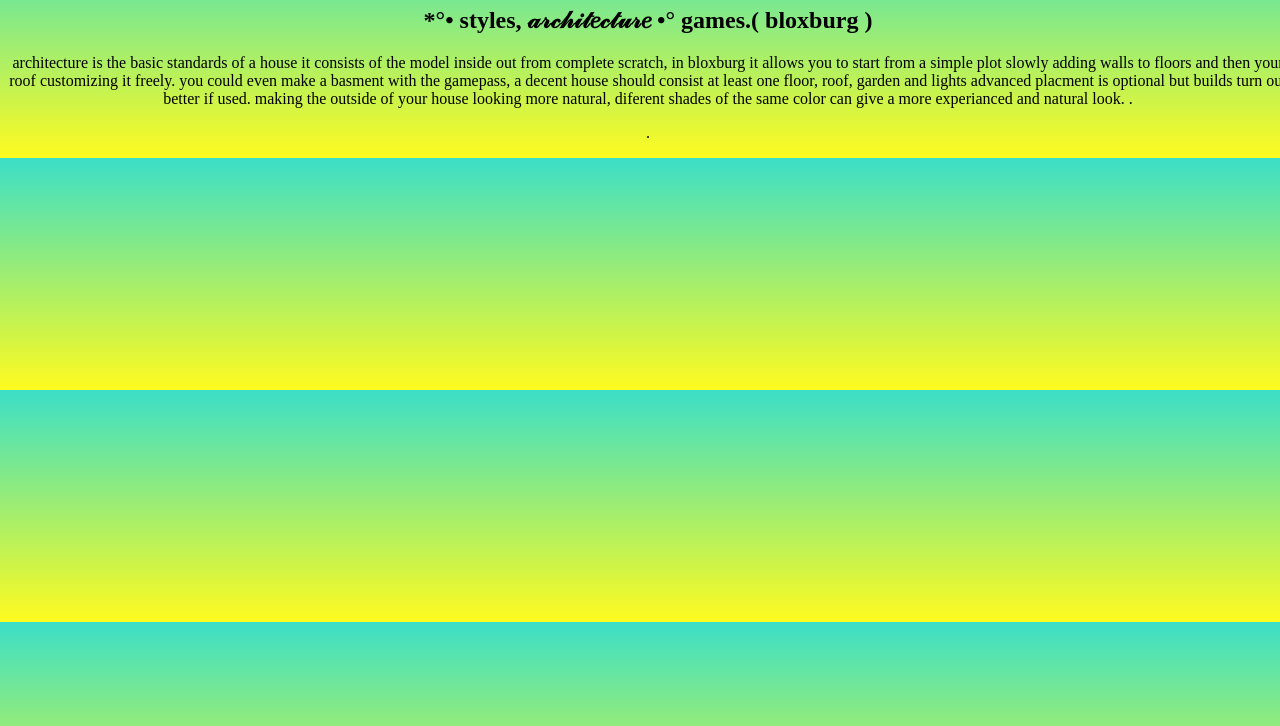
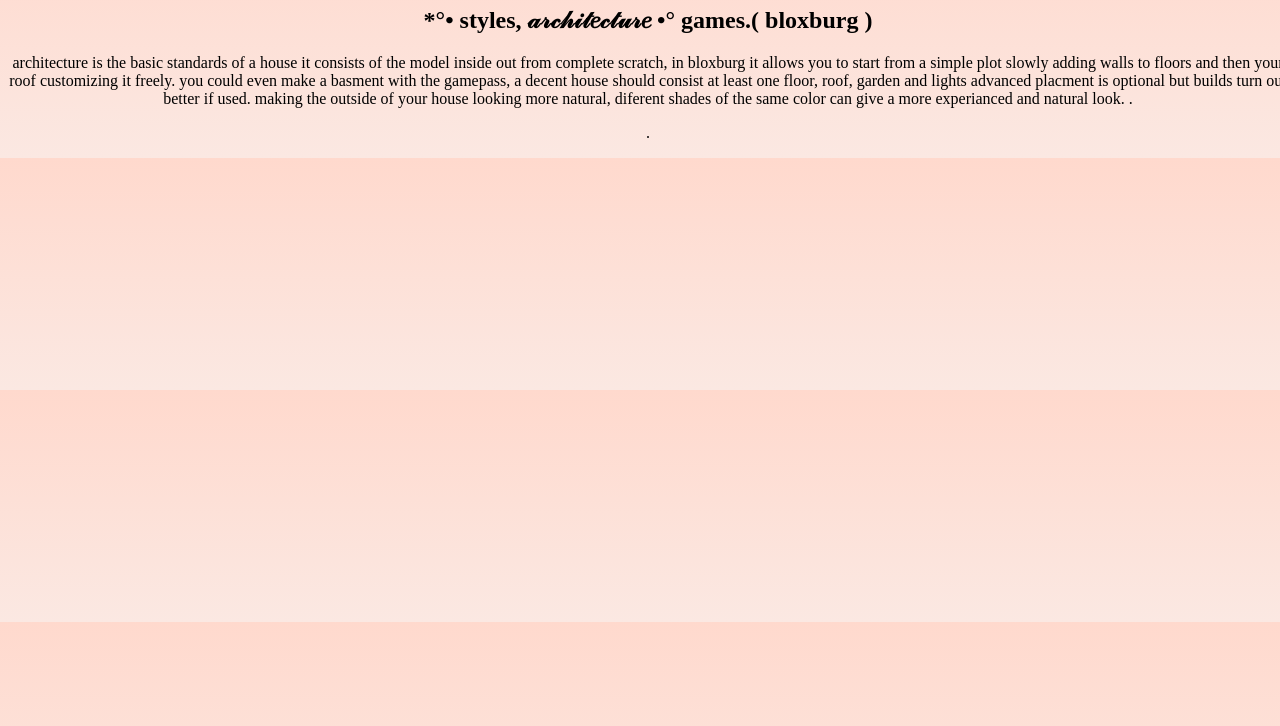
Before and after one commit to ag11814/my-website, a plain HTML site: page index.html in a window 1280 px wide. Shown: the part 74-800 px from the top of the page. Drawn offline with Linux system fonts and the light colour scheme.

Commit message:
Update index.html

```diff
--- a/index.html
+++ b/index.html
@@ -14,7 +14,7 @@ background-color: rgb(0,0,0);
 body{
 
 text-align: center;
-background-image: linear-gradient(rgb(59, 223, 199), rgb(255, 251, 31));
+background-image: linear-gradient(rgb(255, 217, 205), rgb(251, 232, 226));
 
 min-width: 100%;
 min-height: 100%;
```
